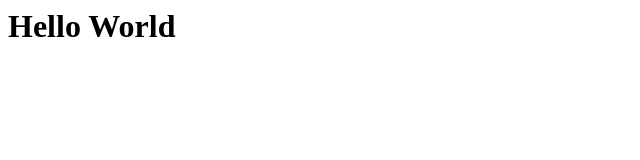
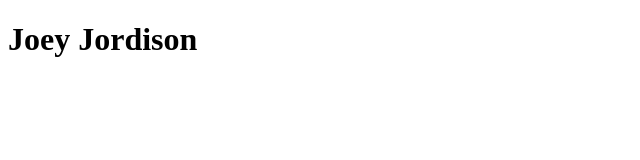
Before and after one commit to xdelmo/Build-a-Tribute-Page, a plain HTML site: page index.html in a window 1280 px wide. Shown: the whole page, without its empty margins (0-640 px from the left). Drawn offline with Linux system fonts and the light colour scheme.

Commit message:
organizzazione

```diff
--- a/index.html
+++ b/index.html
@@ -1,11 +1,17 @@
-<html>
+<!DOCTYPE html>
+<html lang="en">
 
 <head>
-    <title>Hello World</title>
+    <link rel="stylesheet" type="text/css" href="css/style.css">
+    <meta charset="UTF-8">
+    <meta name="viewport" content="width=device-width, initial-scale=1.0">
+
+    <title>Tribute to Joey Jordison</title>
 </head>
 
 <body>
-    <h1>Hello World</h1>
+    <h1>Joey Jordison</h1>
+    <script src="https://cdn.freecodecamp.org/testable-projects-fcc/v1/bundle.js"></script>
 </body>
 
 </html>
```
Also changed, not shown: README.txt, css/style.css (added), images/joey-jordison.jpeg (added).
